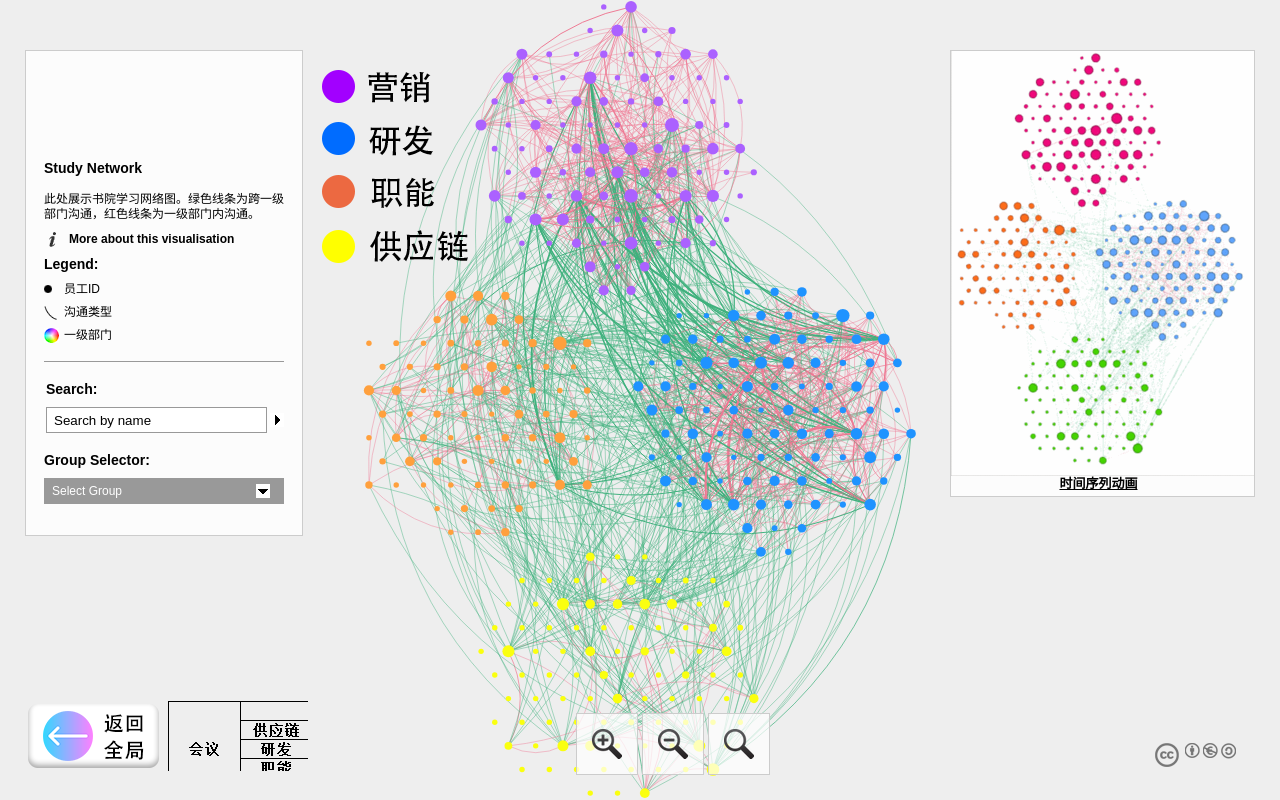
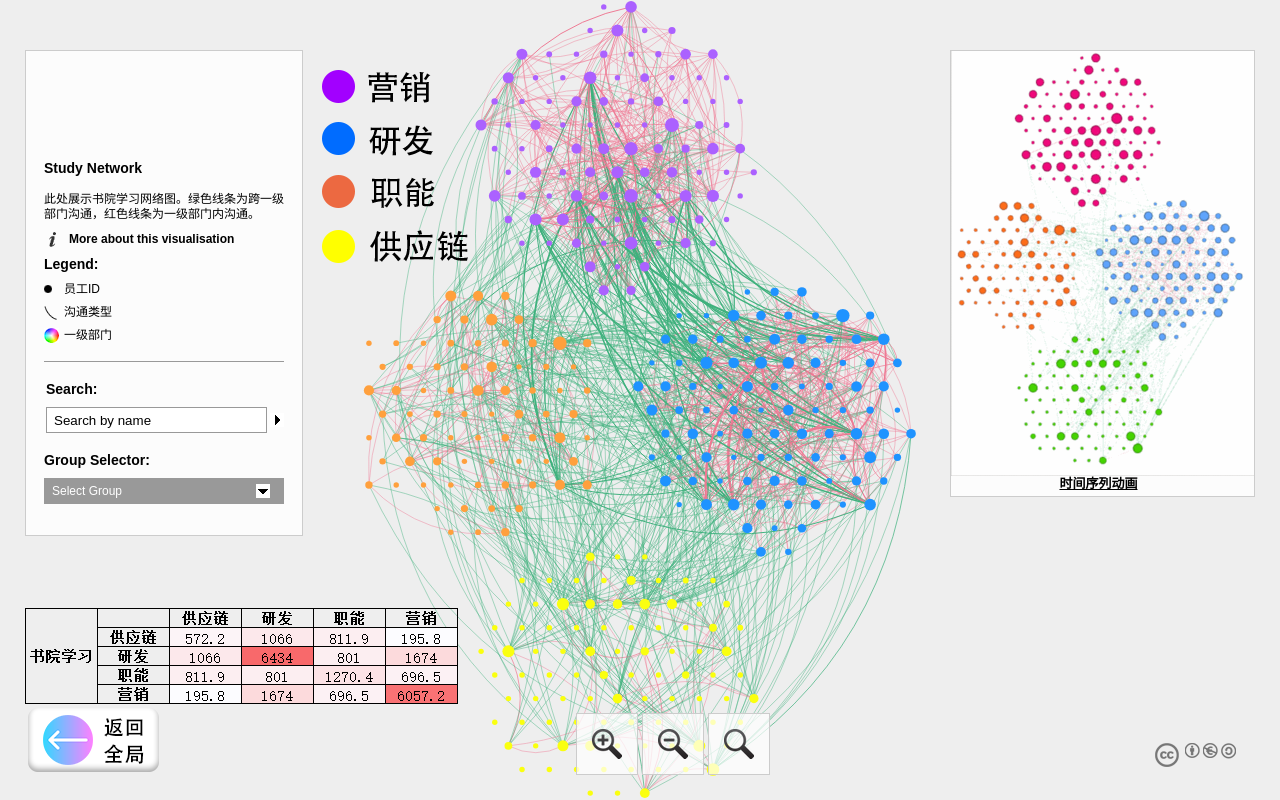
Before and after one commit to Yurin-huang/socialnetwork_demo, a plain HTML site: page learning/network/index.html in a window 1280 px wide. Drawn offline with Linux system fonts and the light colour scheme; files whose address does not match are found by name.

Commit message:
添加分图table

```diff
--- a/Com/network/css/style.css
+++ b/Com/network/css/style.css
@@ -242,23 +242,22 @@ font-size:14px;
 	bottom:0;
 }
 
+
 #jisc {
 	width: 140px;
 	height: 70px;
 	background-image: url('../images/jisc-logo-small.png');
 	background-repeat: no-repeat;
-display:inline-block;
 	}
 
 	#jisc span {
 		display:none;
 	}
 	#leg {
-	width: 140px;
-	height: 70px;
+		width: 434px;
+		height: 97px;
 		background-image: url('../images/leg.png');
 		background-repeat: no-repeat;
-	display:inline-block;
 		}
 	#leg span {
 			display:none;
--- a/learning/network/css/style.css
+++ b/learning/network/css/style.css
@@ -247,18 +247,16 @@ width: 140px;
 	height: 70px;
 	background-image: url('../images/jisc-logo-small.png');
 	background-repeat: no-repeat;
-display:inline-block;
 	}
 
 	#jisc span {
 		display:none;
 	}
 	#leg {
-	width: 140px;
-	height: 70px;
+		width: 434px;
+		height: 97px;
 		background-image: url('../images/leg.png');
 		background-repeat: no-repeat;
-	display:inline-block;
 		}
 	#leg span {
 			display:none;
--- a/learning/network/index.html
+++ b/learning/network/index.html
@@ -90,9 +90,9 @@
 	</div>
 </div>
 <div id="developercontainer">
+	<div id="leg"><span>leg</span></div></a>
+  <a href="https://yurin-huang.github.io/socialnetwork_demo/whole/network/" title="单击返回全景网络图"><div id="jisc"><span>JISC</span></div></a>
 
-  <a href="https://yurin-huang.github.io/socialnetwork_demo/whole/network/" title="单击返回全景网络图"><div id="jisc"><span>JISC</span></div></a>
-  <div id="leg"><span>leg</span></div></a>
 </div>
 <div id="gifcontainer">
   <div id="gifnet"><span>gifnet</span></div></a>
--- a/train/network/css/style.css
+++ b/train/network/css/style.css
@@ -251,15 +251,24 @@ font-size:14px;
 	#tablenet span {
 		display:none;
 }
+
 #jisc {
 	width: 140px;
 	height: 70px;
 	background-image: url('../images/jisc-logo-small.png');
 	background-repeat: no-repeat;
-display:inline-block;
 	}
 
 	#jisc span {
+		display:none;
+	}
+	#leg {
+		width: 434px;
+		height: 97px;
+		background-image: url('../images/leg.png');
+		background-repeat: no-repeat;
+		}
+	#leg span {
 			display:none;
 	}
 
```
Also changed, not shown: Com/network/index.html (+2 -1 lines), train/network/index.html (+1 -0 lines), Com/network/images/leg.png (added), learning/network/images/leg.png (renamed from learning/network/images/table.png), 2 other files. Lines whose indentation alone changed are shown as unchanged.
